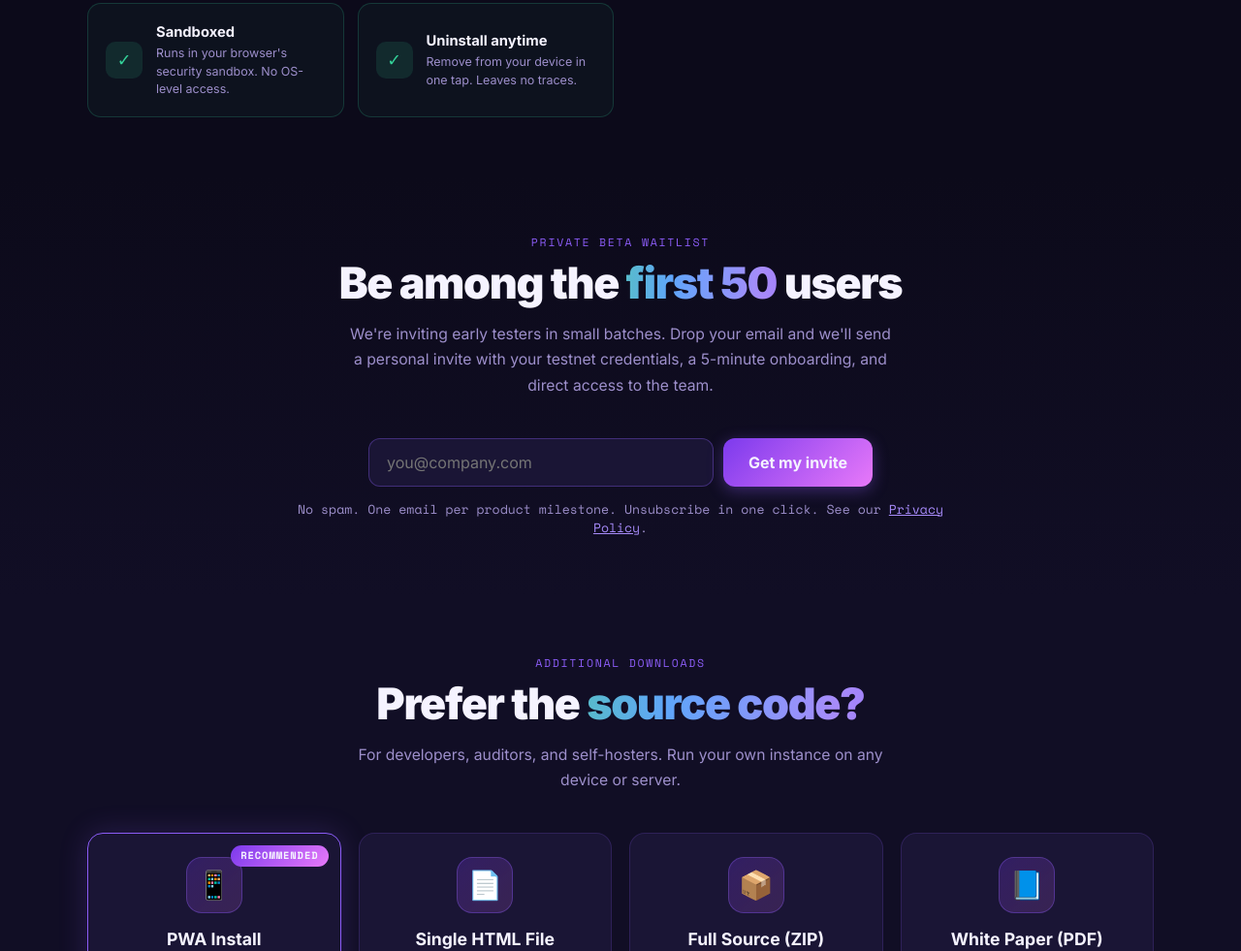
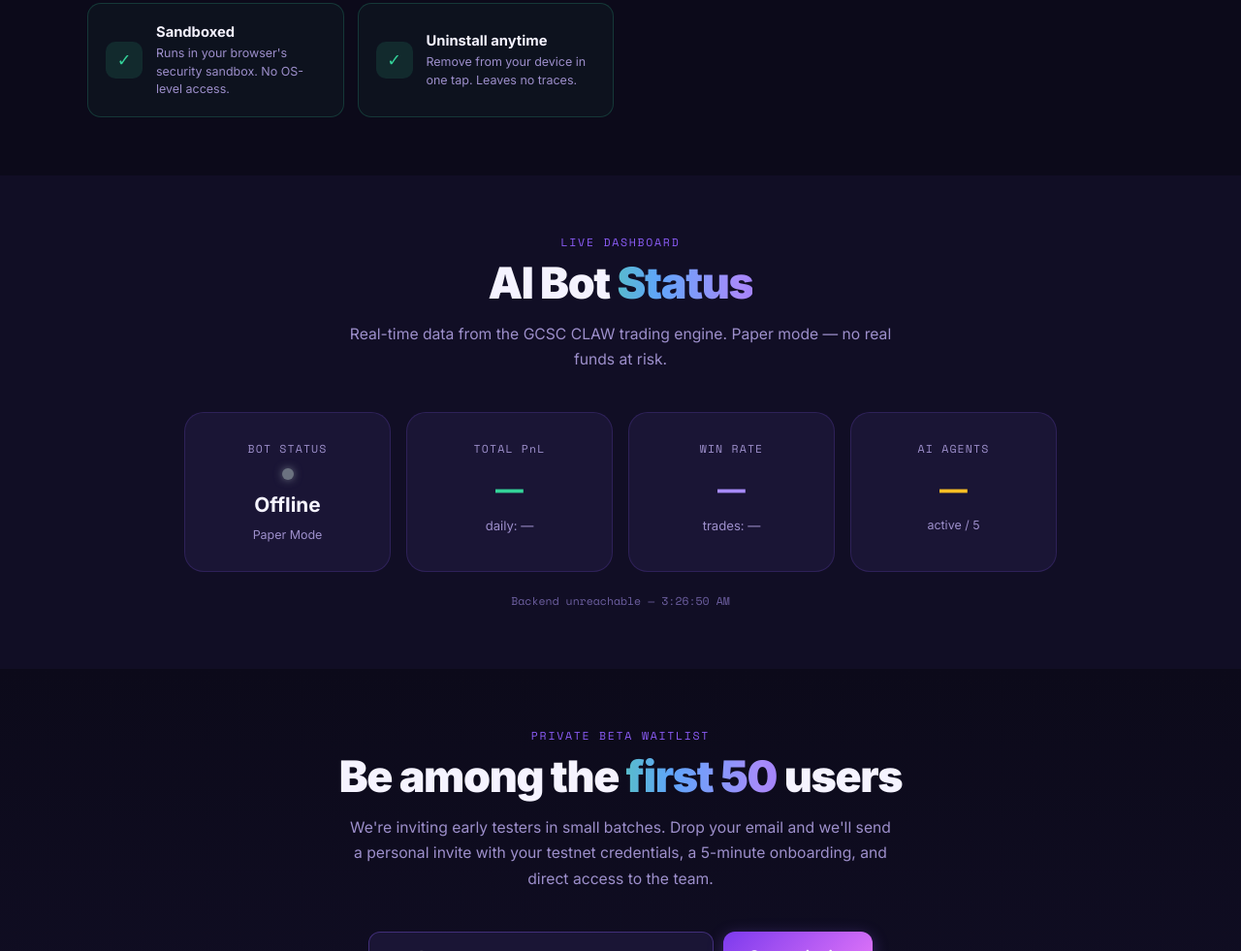
Before and after one commit to Melxisedek75/xprclaw, a website: page index.html in a window 1280 px wide. Shown: the part 2749-3730 px from the top of the page at 97% size. Drawn offline with nearby package versions, Linux system fonts and the light colour scheme; no server answers.

Commit message:
Add live Bot Status widget connected to Railway backend

```diff
--- a/index.html
+++ b/index.html
@@ -568,6 +568,100 @@ footer{
   </div>
 </section>
 
+<!-- BOT STATUS WIDGET -->
+<section id="bot-status" style="background:var(--bg2);padding:60px 24px;">
+  <div class="container" style="max-width:900px;">
+    <span class="section-tag">Live Dashboard</span>
+    <h2 class="section-title">AI Bot <span>Status</span></h2>
+    <p class="section-sub">Real-time data from the GCSC CLAW trading engine. Paper mode — no real funds at risk.</p>
+
+    <div style="display:grid;grid-template-columns:repeat(auto-fit,minmax(200px,1fr));gap:16px;margin-top:8px;">
+
+      <div style="background:var(--panel);border:1px solid var(--border);border-radius:20px;padding:28px;text-align:center;">
+        <div style="font-family:var(--f-mono);font-size:.72rem;color:var(--muted);letter-spacing:.1em;margin-bottom:12px;">BOT STATUS</div>
+        <div id="bot-status-dot" style="width:12px;height:12px;border-radius:50%;background:#6b7280;margin:0 auto 10px;box-shadow:0 0 8px #6b7280;"></div>
+        <div id="bot-status-text" style="font-family:var(--f-display);font-weight:700;font-size:1.3rem;color:var(--white);">—</div>
+        <div style="font-size:.78rem;color:var(--muted);margin-top:6px;">Paper Mode</div>
+      </div>
+
+      <div style="background:var(--panel);border:1px solid var(--border);border-radius:20px;padding:28px;text-align:center;">
+        <div style="font-family:var(--f-mono);font-size:.72rem;color:var(--muted);letter-spacing:.1em;margin-bottom:12px;">TOTAL PnL</div>
+        <div id="bot-pnl" style="font-family:var(--f-display);font-weight:800;font-size:1.8rem;color:var(--mint);">—</div>
+        <div id="bot-daily-pnl" style="font-size:.82rem;color:var(--muted);margin-top:6px;">daily: —</div>
+      </div>
+
+      <div style="background:var(--panel);border:1px solid var(--border);border-radius:20px;padding:28px;text-align:center;">
+        <div style="font-family:var(--f-mono);font-size:.72rem;color:var(--muted);letter-spacing:.1em;margin-bottom:12px;">WIN RATE</div>
+        <div id="bot-winrate" style="font-family:var(--f-display);font-weight:800;font-size:1.8rem;color:var(--lavender);">—</div>
+        <div id="bot-trades" style="font-size:.82rem;color:var(--muted);margin-top:6px;">trades: —</div>
+      </div>
+
+      <div style="background:var(--panel);border:1px solid var(--border);border-radius:20px;padding:28px;text-align:center;">
+        <div style="font-family:var(--f-mono);font-size:.72rem;color:var(--muted);letter-spacing:.1em;margin-bottom:12px;">AI AGENTS</div>
+        <div id="bot-agents" style="font-family:var(--f-display);font-weight:800;font-size:1.8rem;color:var(--gold);">—</div>
+        <div style="font-size:.78rem;color:var(--muted);margin-top:6px;">active / 5</div>
+      </div>
+
+    </div>
+    <div style="text-align:center;margin-top:16px;">
+      <span id="bot-last-update" style="font-family:var(--f-mono);font-size:.72rem;color:var(--dim);">Connecting to backend...</span>
+    </div>
+  </div>
+</section>
+
+<script>
+// ═══════════ BOT STATUS WIDGET ═══════════
+const BOT_API = 'https://xprclaw-production.up.railway.app';
+async function fetchBotData() {
+  try {
+    const [statusRes, pnlRes] = await Promise.all([
+      fetch(BOT_API + '/bot/status'),
+      fetch(BOT_API + '/bot/pnl'),
+    ]);
+    const status = await statusRes.json();
+    const pnl = await pnlRes.json();
+
+    const dot = document.getElementById('bot-status-dot');
+    const txt = document.getElementById('bot-status-text');
+    if (status.status === 'running') {
+      dot.style.background = '#34d399';
+      dot.style.boxShadow = '0 0 10px #34d399';
+      txt.textContent = 'Running';
+      txt.style.color = '#34d399';
+    } else {
+      dot.style.background = '#f87171';
+      dot.style.boxShadow = '0 0 10px #f87171';
+      txt.textContent = status.status || 'Offline';
+    }
+
+    const pnlVal = pnl.total_pnl;
+    const pnlEl = document.getElementById('bot-pnl');
+    pnlEl.textContent = (pnlVal >= 0 ? '+' : '') + pnlVal + ' XPR';
+    pnlEl.style.color = pnlVal >= 0 ? 'var(--mint)' : '#f87171';
+    document.getElementById('bot-daily-pnl').textContent =
+      'daily: ' + (pnl.daily_pnl >= 0 ? '+' : '') + pnl.daily_pnl + ' XPR';
+
+    document.getElementById('bot-winrate').textContent =
+      Math.round(pnl.win_rate * 100) + '%';
+    document.getElementById('bot-trades').textContent =
+      'trades: ' + pnl.total_trades;
+
+    const activeAgents = Object.values(status.agents || {})
+      .filter(v => v === 'active').length;
+    document.getElementById('bot-agents').textContent = activeAgents + '/5';
+
+    document.getElementById('bot-last-update').textContent =
+      'Updated: ' + new Date().toLocaleTimeString();
+  } catch (e) {
+    document.getElementById('bot-status-text').textContent = 'Offline';
+    document.getElementById('bot-last-update').textContent =
+      'Backend unreachable — ' + new Date().toLocaleTimeString();
+  }
+}
+fetchBotData();
+setInterval(fetchBotData, 30000);
+</script>
+
 <!-- WAITLIST -->
 <section id="waitlist" style="background:linear-gradient(180deg,var(--bg) 0%,var(--bg2) 100%);">
   <div class="container" style="max-width:720px;">
```
